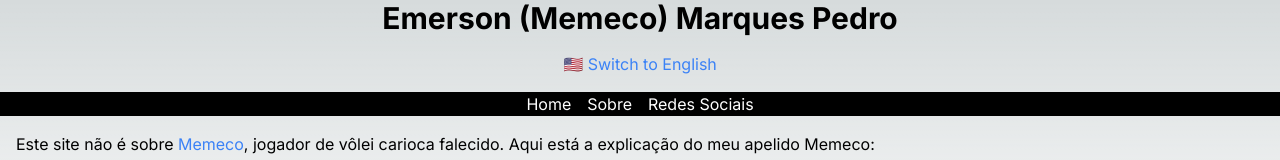
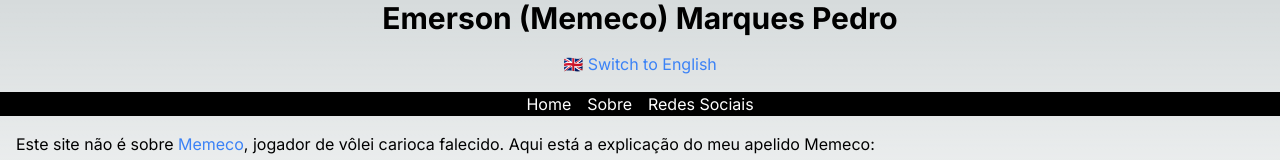
Before and after one commit to memeco/memeco.com.br, a Next.js app: page / in a window 1280 px wide. Shown: the top 160 px of the page. Built offline with nearby package versions, Linux system fonts and the light colour scheme.

Commit message:
Adicionei tradução

```diff
--- a/app/page.js
+++ b/app/page.js
@@ -13,7 +13,7 @@ export default function Page() {
           href="https://translate.google.com/translate?hl=pt-BR&sl=pt&tl=en&u=http://memeco.com.br"
           className="text-blue-500 hover:text-gray-600"
         >
-          🇺🇸&nbsp;Switch to English
+          🇬🇧&nbsp;Switch to English
         </Link>
       </div>
 
```
